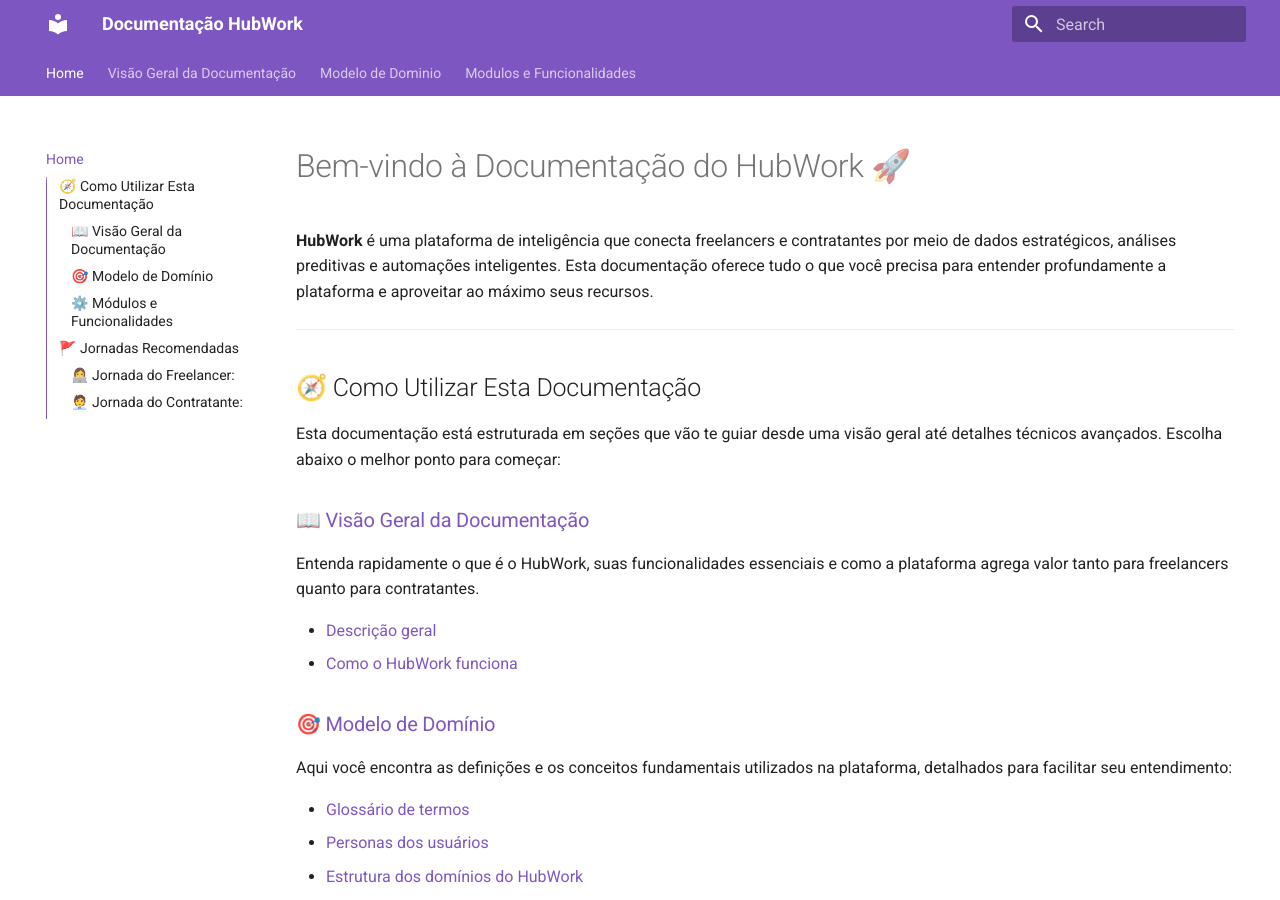
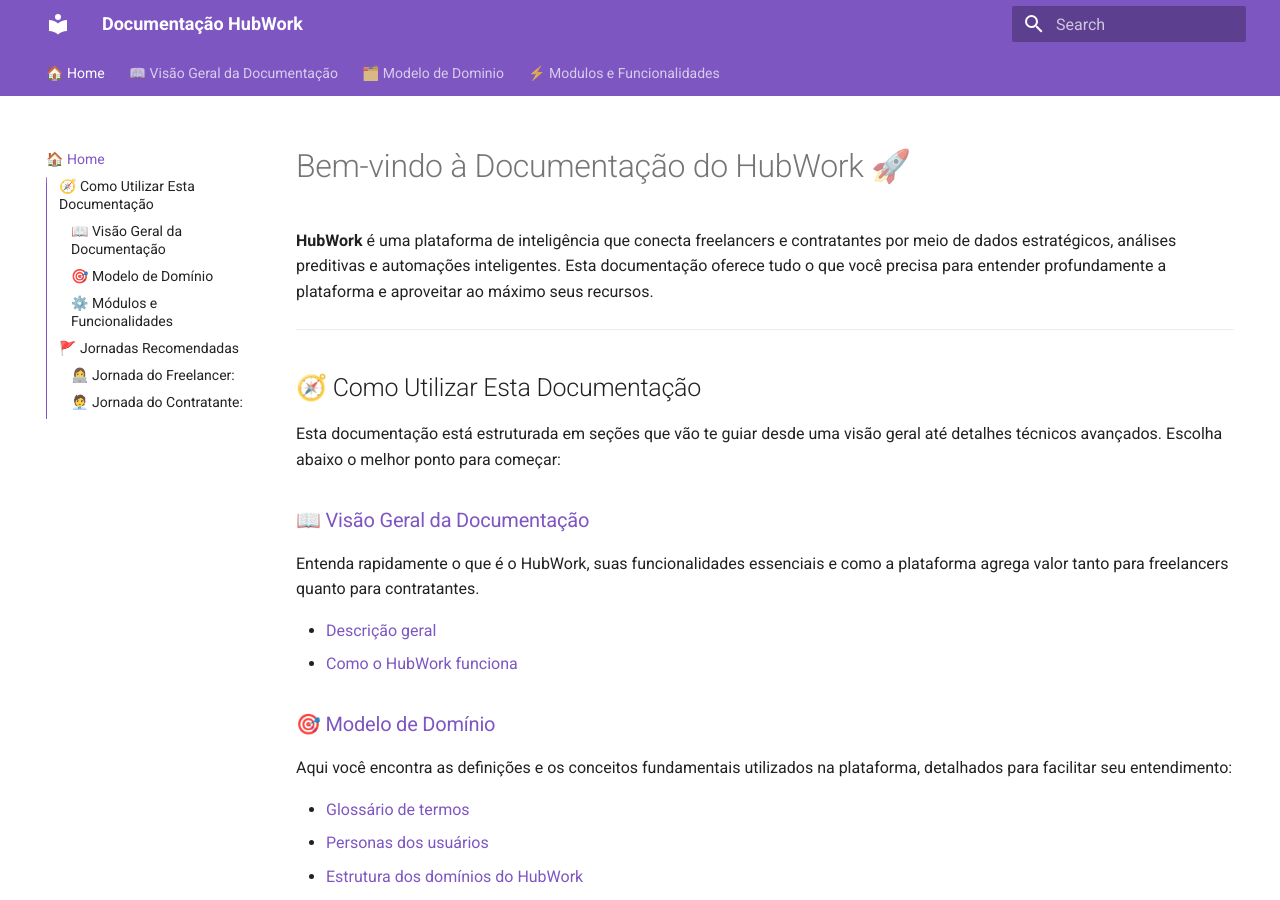
Before and after one commit to DesenrolaTec/hubwork-doc, an MkDocs documentation site: the page built from docs/index.md, in a window 1280 px wide and 900 px high. Built offline with MkDocs 1.6.1 and Material for MkDocs 9.7.7, drawn with Linux system fonts in a browser that asks for light colours; some of the changed lines change nothing that is shown.

Commit message:
feat: enhance navigation with icons for improved usability

```diff
--- a/mkdocs.yml
+++ b/mkdocs.yml
@@ -40,18 +40,19 @@
 
 # Configuração de navegação
 nav:
-  - Home: index.md
-  - Visão Geral da Documentação:
-      - Descrição: visao-geral/descricao.md
-      - Como Funciona: visao-geral/como-funciona.md
-  - Modelo de Dominio:
-      - Glossario: modelo-dominio/glossario.md
-      - Personas: modelo-dominio/personas.md
-      - Dominios: modelo-dominio/dominios.md
-  - Modulos e Funcionalidades:
-      - Funcionalidades: funcionalidades/funcionalidades.md
-      - Requisitos Funcionais: funcionalidades/requisitos-funcionais.md
-      - Requisitos Não Funcionais: funcionalidades/requisitos-nao-funcionais.md
+  - 🏠 Home: index.md
+  - 📖 Visão Geral da Documentação:
+      - 📌 Descrição: visao-geral/descricao.md
+      - ⚙️ Como Funciona: visao-geral/como-funciona.md
+  - 🗂️ Modelo de Dominio:
+      - 📚 Glossario: modelo-dominio/glossario.md
+      - 👤 Personas: modelo-dominio/personas.md
+      - 🌐 Dominios: modelo-dominio/dominios.md
+  - ⚡ Modulos e Funcionalidades:
+      - 🚀 Funcionalidades: funcionalidades/funcionalidades.md
+      - ✅ Requisitos Funcionais: funcionalidades/requisitos-funcionais.md
+      - 🔧 Requisitos Não Funcionais: funcionalidades/requisitos-nao-funcionais.md
+
 
 # Configuração de Markdown
 markdown_extensions:
```
